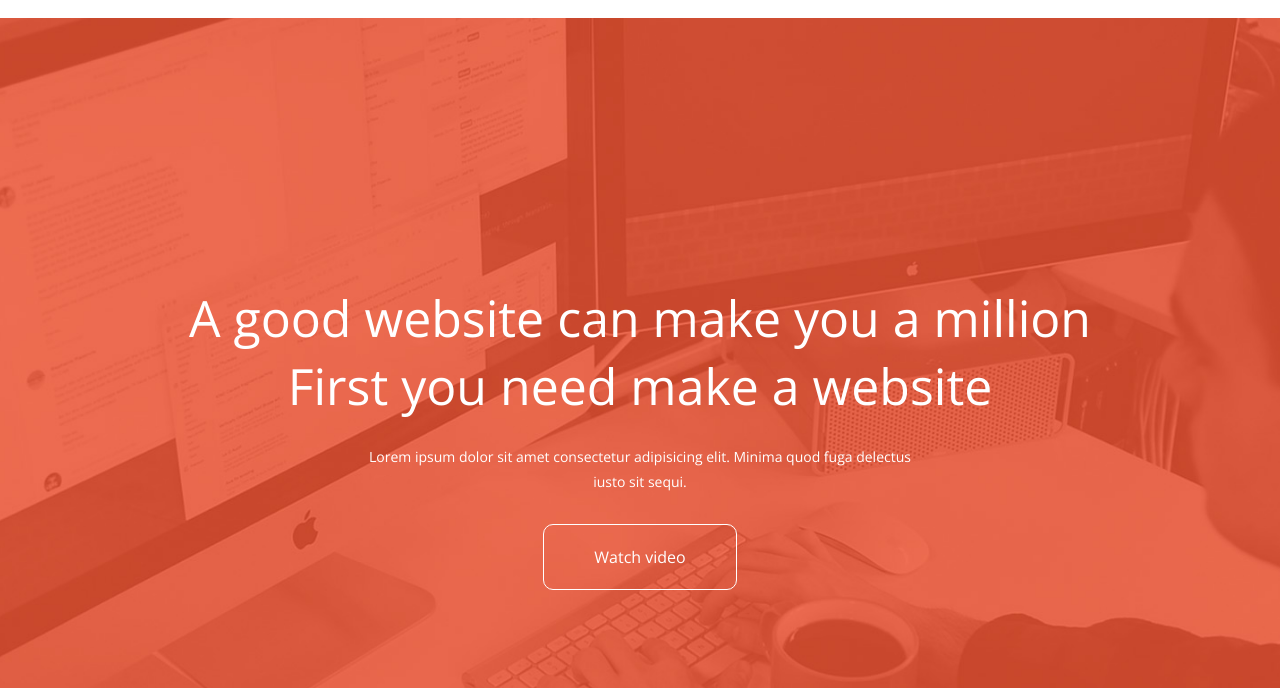
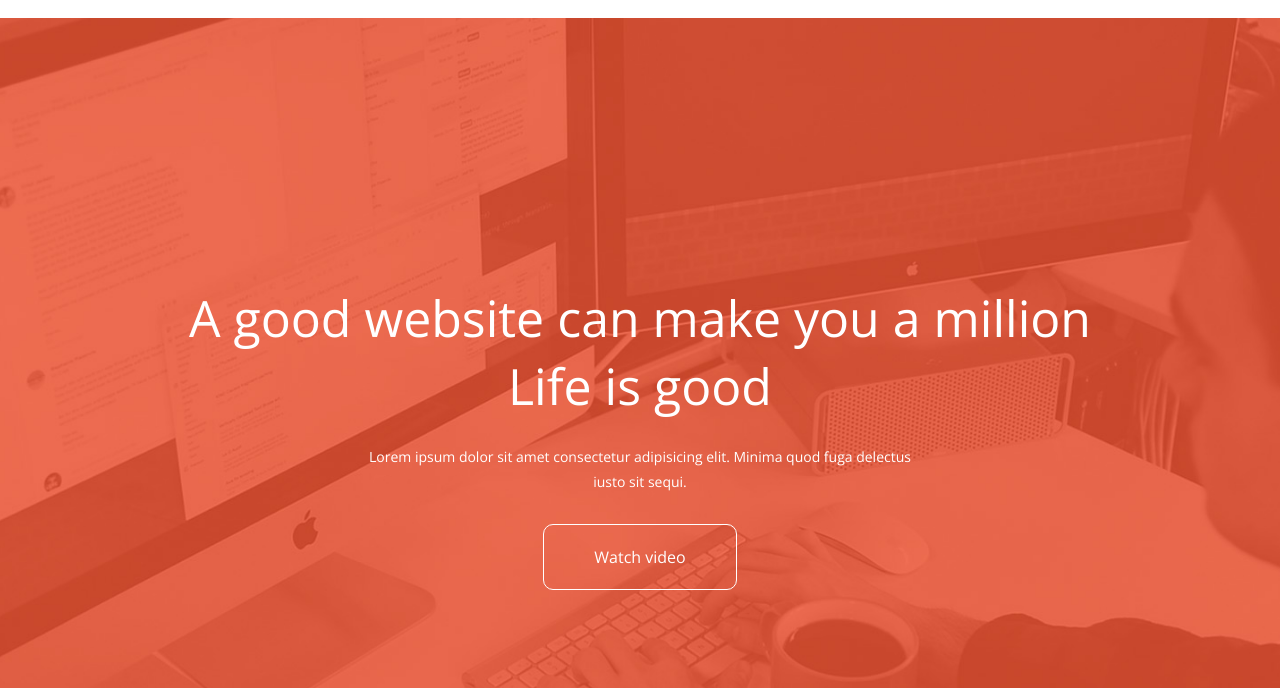
Before and after one commit to Boburjonbest/my-first-project, a plain HTML site: page index.html in a window 1280 px wide. Shown: the part 111-799 px from the top of the page. Drawn offline with nearby package versions, Linux system fonts and the light colour scheme.

Commit message:
New title

```diff
--- a/index.html
+++ b/index.html
@@ -76,7 +76,7 @@
             <div class="row text-center justify-content-center text-white">
                 <div class="col-lg-10">
                     <h1 class="title">A good website can make you a million</h1>
-                    <h1 class="title">First you need make a website</h1>
+                    <h1 class="title">Life is good</h1>
                 </div>
                 <div class="col-md-6">
                     <p class="subtitle">Lorem ipsum dolor sit amet consectetur adipisicing elit. Minima quod fuga
```
